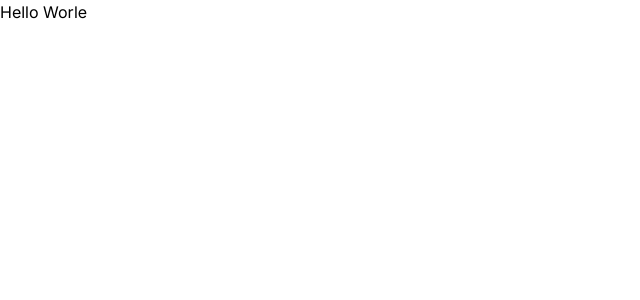
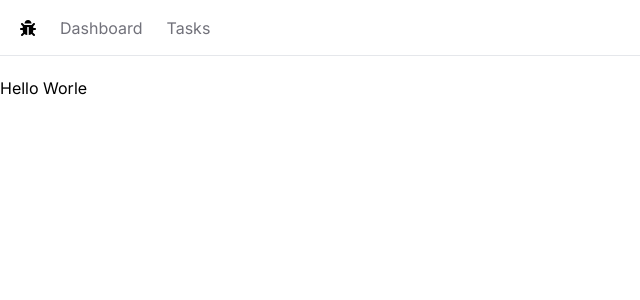
Before and after one commit to FrancisMingomba/task-manager, a Next.js app: page / in a window 1280 px wide. Shown: the top 300 px of the page, without its empty margins (0-640 px from the left). Built offline with nearby package versions, Linux system fonts and the light colour scheme.

Commit message:
Build navbar

```diff
--- /dev/null
+++ b/app/NavBar.tsx
@@ -0,0 +1,23 @@
+import { linkSync } from 'fs';
+import Link from 'next/link'
+import React from 'react'
+import { FaBug } from "react-icons/fa";
+
+const NavBar = () => {
+    const links = [
+        { label: 'Dashboard', href: '/'},
+        { label: 'Tasks', href: 'tasks'},
+    ]
+  return (
+    <nav className='flex space-x-6 border-b mb-5 px-5 h-14 items-center'>
+        <Link href="/"><FaBug /></Link>
+        <ul className='flex space-x-6'>
+            {links.map(link => <Link key={link.href} className='text-zinc-500 hover:text-zinc-800 transition-colors'
+            href={link.href}>{link.label}</Link>)}
+        </ul>
+
+    </nav>
+  )
+}
+
+export default NavBar
--- a/app/layout.tsx
+++ b/app/layout.tsx
@@ -1,6 +1,7 @@
 import './globals.css'
 import type { Metadata } from 'next'
 import { Inter } from 'next/font/google'
+import NavBar from './NavBar'
 
 const inter = Inter({ subsets: ['latin'] })
 
@@ -16,7 +17,10 @@
 }) {
   return (
     <html lang="en">
-      <body className={inter.className}>{children}</body>
+      <body className={inter.className}>
+        <NavBar />
+        <main> {children}</main>
+      </body>
     </html>
   )
 }
--- a/package.json
+++ b/package.json
@@ -19,6 +19,7 @@
     "postcss": "8.4.47",
     "react": "18.3.1",
     "react-dom": "18.3.1",
+    "react-icons": "^4.11.0",
     "tailwindcss": "3.4.14",
     "typescript": "5.6.3"
   }
```
Also changed, not shown: 1 other file (tests, documents, lock files or other folders).
